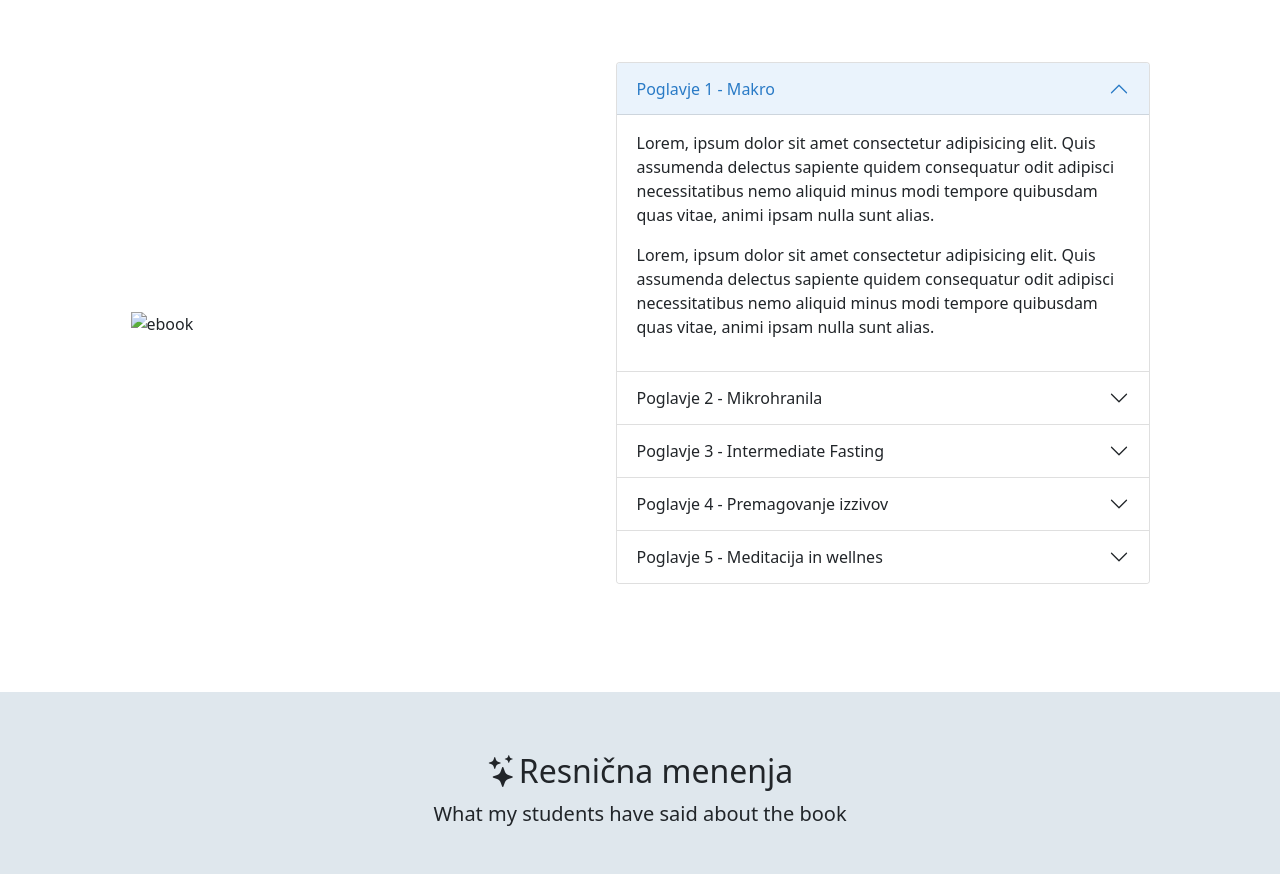
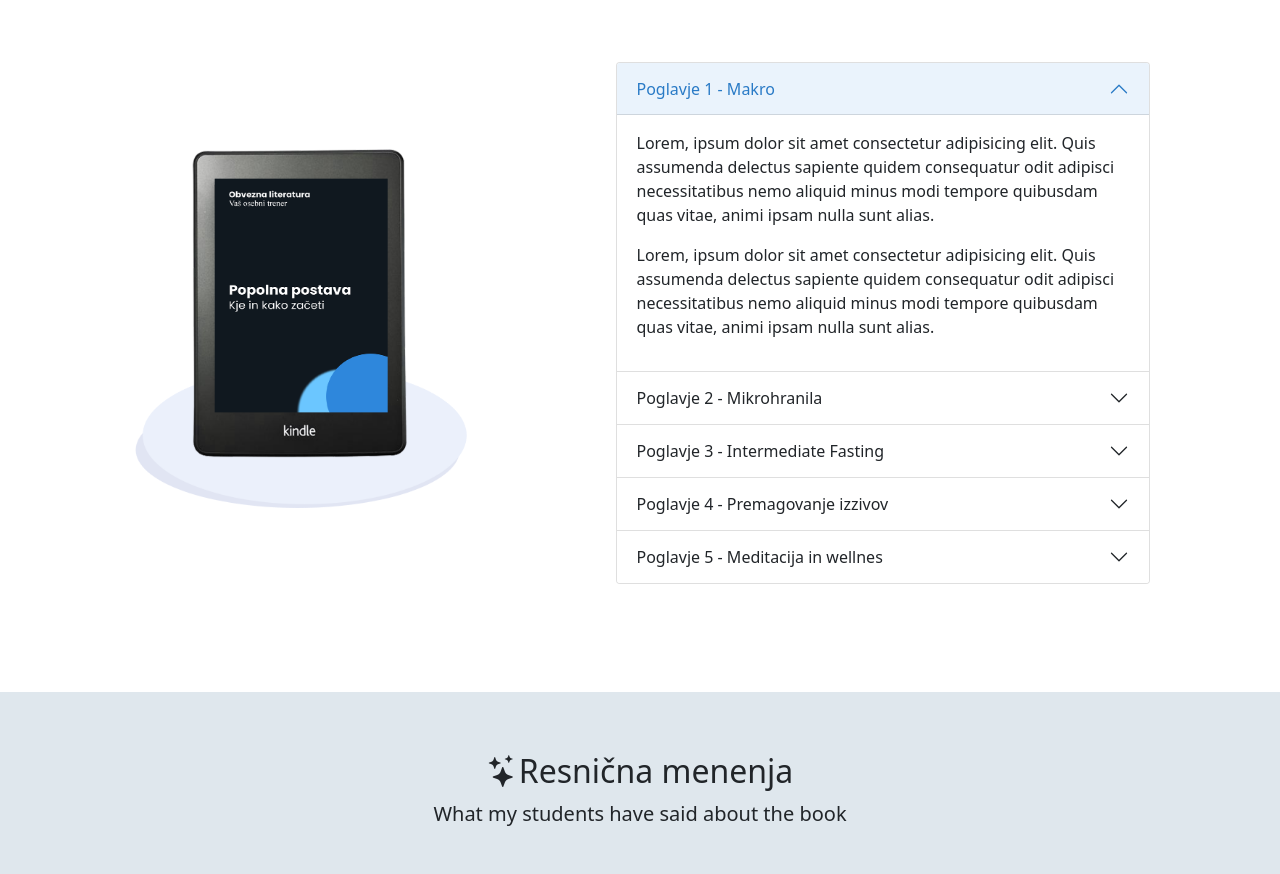
Before and after one commit to Majus1/Project-9_eBook, a website: page index.html in a window 1280 px wide. Shown: the part 1600-2474 px from the top of the page. Drawn offline with nearby package versions, Linux system fonts and the light colour scheme; files that its build step writes are made by us from their sources; the site is published under a folder, as on GitHub Pages, so addresses that start at the root find nothing.

Commit message:
Quick rebrand adjustment

```diff
--- a/index.html
+++ b/index.html
@@ -5,7 +5,7 @@
     <meta charset="UTF-8">
     <meta http-equiv="X-UA-Compatible" content="IE=edge">
     <meta name="viewport" content="width=device-width, initial-scale=1.0">
-    <title>eBook template page</title>
+    <title>Fit & Ready</title>
 
     <!-- Bootsrap css -->
     <link href="scss/main.css" rel="stylesheet">
@@ -133,7 +133,7 @@
             </div>
             <div class="row my-5 g-5 justify-content-around align-items-center">
                 <div class="col-6 col-lg-4">
-                    <img src="/assets/kindle.png" class="img-fluid" alt="ebook">
+                    <img src="assets/kindle.png" class="img-fluid" alt="ebook">
                 </div>
                 <div class="col-lg-6">
 
```
